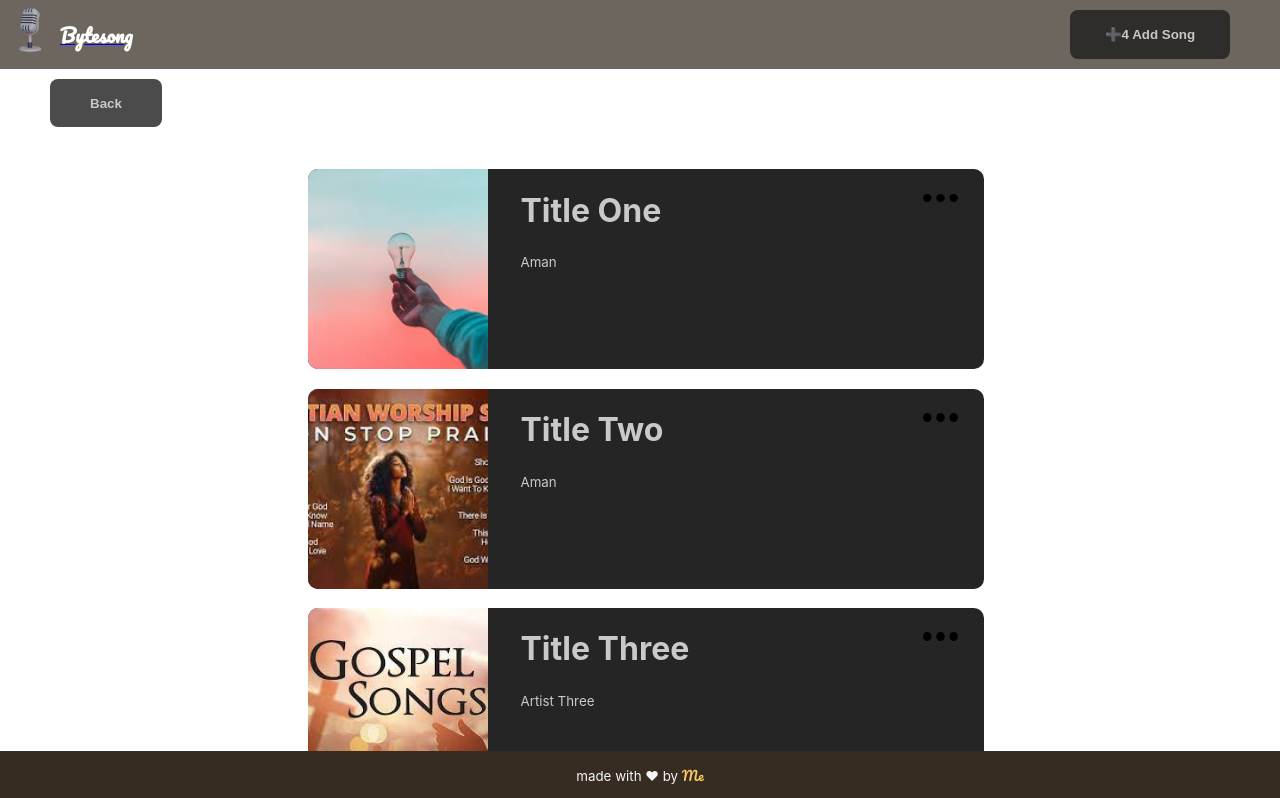
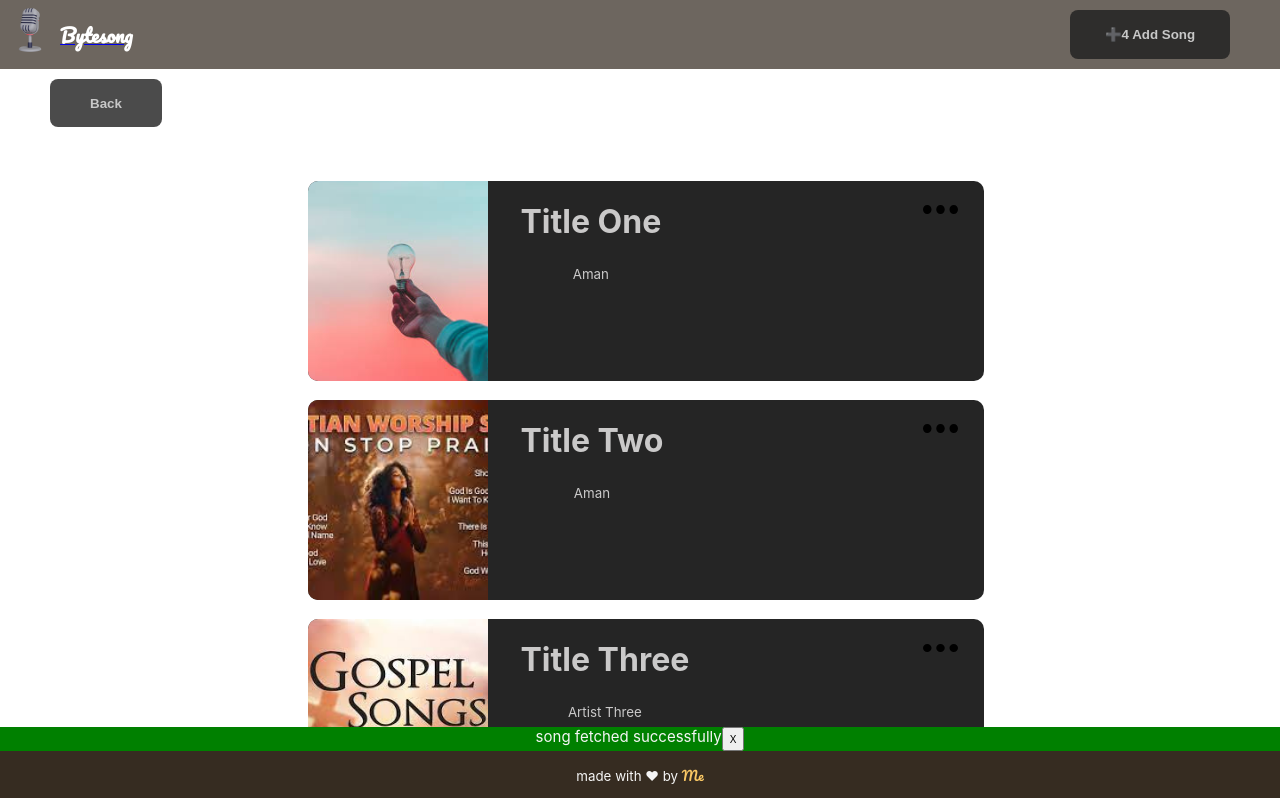
Before and after one commit to Amanuel-1/bytesong, a React (Create React App) app: page / in a window 1280 px wide. Shown: the top 798 px of the page. Built offline with nearby package versions, Linux system fonts and the light colour scheme; data requests are answered from the project's data file.

Commit message:
added status bar

```diff
--- a/src/api/index.ts
+++ b/src/api/index.ts
@@ -3,7 +3,7 @@ import { Song } from "../store/slices/songSlice";
 
 axios.defaults.baseURL = "http://localhost:3001"
 
-export const getSongsAPI  =()=>fetch("http://localhost:3001/songs").then((res)=>res.json());
+export const getSongsAPI  =()=>fetch("http://localhost:3001/songs",{cache:"no-cache"}).then((res)=>res.json());
 
 export const getSongByIdAPI  =(id:number)=> fetch(`/songs?id=${id}`).then((res)=>res.json)
 
--- a/src/components/shared/footer/Footer.tsx
+++ b/src/components/shared/footer/Footer.tsx
@@ -1,12 +1,59 @@
 import React from 'react'
 import {css} from '@emotion/css'
+import { useSelector } from 'react-redux'
+import { StatusBar } from '../../../lib/constants'
 
 const Footer = () => {
+  let error:string= useSelector((state:any)=>state.songsList.error)
+  let success:string= useSelector((state:any)=>state.songsList.success)
+
+
+    const getStatus=()=>{
+      if(error){
+        return {color:'red',message:error}
+      }
+      else if(success){
+        return {color:'green',message:success}
+      }
+      else{
+        return {}
+      }
+    }
+
+    var status = getStatus()
+
+
   return (
+   <div className={css({
+    width:"100%",
+    position:"fixed",
+    bottom:'0',
+    display:'flex',
+    flexDirection:'column',
+
+    backgroundColor:'rgba(54, 44, 33,1)',
+    justifyContent:'center',
+    overflow:'hidden',
+    color:'whitesmoke'
+
+})
+}>
+     {
+      (status) && <StatusBar className={css({backgroundColor:status.color})}>
+                    {status.message}
+                    <button className={css({
+                      justifySelf:'end',
+                      fontSize:'10px'
+
+                    })} onClick={()=>{
+                      status ={}
+                    }}>X</button>
+                  </StatusBar>
+    }
     <div className={css({
         width:"98%",
-        position:"fixed",
-        bottom:'0',
+
+
         padding:'1%',
         display:'flex',
         backgroundColor:'rgba(54, 44, 33,1)',
@@ -28,6 +75,7 @@ const Footer = () => {
         })} href="https://github.com/Amanuel-1">Me</a></small>
 
     </div>
+   </div>
   )
 }
 
--- a/src/components/songs/songs.module.css
+++ b/src/components/songs/songs.module.css
@@ -1,6 +1,7 @@
 
 .songPannel {
     width:55%;
+    height:120vh;
     display: flex;
     flex-direction: column;
     gap: .2rem;
@@ -9,8 +10,9 @@
     align-items: center;
     margin-left: 23%;
     margin-right: 27%;
-    margin-top: 2rem;
-    margin-bottom: 4rem;
+    padding-top: 25rem;
+    padding-bottom: 15rem;
+
 
 
 }
--- a/src/lib/constants.ts
+++ b/src/lib/constants.ts
@@ -122,3 +122,46 @@ background-color: #007bff;
 color: #fff;
 cursor: pointer;
 `;
+
+
+export const SongContainer = styled.div({
+  position:'relative',
+  width:'100vw',
+  height:'100vh',
+  display:"flex",
+  textAlign:"center",
+  flexDirection:"column",
+  justifyContent:'center',
+  alignContent:'center'
+
+
+})
+
+export const Loading = styled.div({
+  backgroundColor:"blue",
+  width:'100vw',
+  height:'100vh',
+  position:"absolute",
+  display:"flex",
+  flexDirection:"column",
+  gap:'4rem',
+  justifyContent:"center",
+  alignContent:"center",
+  verticalAlign:"middle",
+  fontSize:'40px',
+  fontWeight:'900'
+
+})
+export const StatusBar = styled.div({
+
+  width:'100vw',
+  height:'1.5rem',
+  display:"flex",
+  flexDirection:"row",
+  justifyContent:"center",
+  alignContent:"center",
+  verticalAlign:"middle",
+  fontSize:'15px',
+  fontWeight:'400'
+
+})
--- a/src/pages/App.tsx
+++ b/src/pages/App.tsx
@@ -35,7 +35,7 @@ const AppRoutes = () => {
   return (
     <>
 
-      <Btn onClick={() => navigate(-1)}>Back</Btn>
+      <Btn onClick={() => navigate(-2)}>Back</Btn>
       <Routes>
         <Route path="/" element={<Home />} />
         <Route path="/add" element={<AddSong />} />
--- a/src/pages/Home.tsx
+++ b/src/pages/Home.tsx
@@ -1,17 +1,31 @@
 import React, { useEffect } from 'react'
 import SongList from '../components/songs/songList'
-import { useDispatch } from 'react-redux'
-import { SongActions } from '../store/slices/songSlice'
+import { useDispatch, useSelector } from 'react-redux'
+import { Song, SongActions } from '../store/slices/songSlice'
+import { Loading, SongContainer, StatusBar } from '../lib/constants'
+import { css } from '@emotion/css'
 
 const Home = () => {
   const dispatch  = useDispatch()
+  let songs:Song[] = useSelector((state:any)=>state.songsList.songs)
+  let isLoading:boolean= useSelector((state:any)=>state.songsList.isLoading)
+
 
   useEffect(()=>{
-    dispatch(SongActions.getSongsFetch())
+    // dispatch(SongActions.getSongsFetch())
+    if(!songs.length){
+      dispatch(SongActions.getSongsFetch())
+    }
 
   },[dispatch])
   return (
-    <SongList/>
+    <SongContainer>
+      {
+      isLoading &&<Loading>
+              loading
+                </Loading>}
+      <SongList/>
+    </SongContainer>
   )
 }
 
--- a/src/store/slices/songSlice.ts
+++ b/src/store/slices/songSlice.ts
@@ -13,6 +13,9 @@ export type Song  = {
 export type songError ={
     error:string
 }
+export type songSuccess={
+    success:string
+}
 
 
 type songAction ={type:string,payload:Song}
@@ -21,10 +24,12 @@ type songAction ={type:string,payload:Song}
 export const songSlice = createSlice({
     name:"song",
     initialState:{
-        songs: [] as Array<Song>,
+        songs: [] as Song[],
         isLoading:false,
         lastIndex :5,
-        error:""
+        error:"",
+        success:""
+
 
     },
     reducers:{
@@ -36,23 +41,27 @@ export const songSlice = createSlice({
         getSongsSuccess:(state,action)=>{
             state.songs = action.payload
             state.isLoading=false
-
+            state.success ="song fetched successfully"
+            state.error= ""
             console.log("🎇🎇🎇 songSuccess CAlled",state.songs,action)
             return state
         },
         getSongsFailure:(state,action)=>{
             state.error= "sorry unable to get the songs. \n"+action.payload
+            state.success =""
             return state
         },
         editSongSuccess:(state,action)=>{
             state.songs = action.payload
             state.isLoading=false
-            redirect("/home")
+            state.success ="song updated successfully"
+            state.error= ""
             console.log("🎇🎇🎇 songSuccess CAlled",state.songs,action)
             return state
         },
         editSongFailure:(state,action)=>{
             state.error= "sorry unable to edit the song. \n"+action.payload
+            state.success=""
             return state
         },
         addSong(state,action){
@@ -60,6 +69,19 @@ export const songSlice = createSlice({
             state.songs.push({...action.payload,id:state.lastIndex})
             state.lastIndex+=1
 
+            return state
+        },
+        addSongSuccess:(state,action)=>{
+            state.songs = action.payload
+            state.isLoading=false
+            state.success ="song added successfully"
+            state.error= ""
+            console.log("🎇🎇🎇 songSuccess CAlled",state.songs,action)
+            return state
+        },
+        addSongFailure:(state,action)=>{
+            state.error= "sorry unable to add the song. \n"+action.payload
+            state.success=""
             return state
         },
         editSong:(state,action)=>{
```
